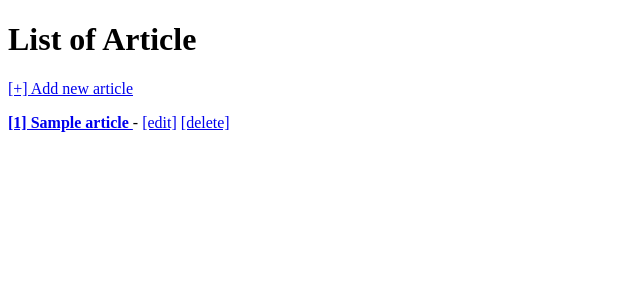
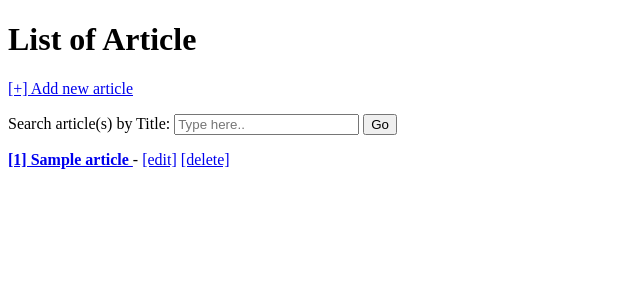
Before and after one commit to ekkyardian/php-ci-implementation, a CodeIgniter app: page /php-ci/ in a window 1280 px wide. Shown: the top 300 px of the page, without its empty margins (0-640 px from the left). Run offline with CodeIgniter, Linux system fonts and the light colour scheme; tables that the repository leaves empty or names only in its code hold one stand-in row (values such as "Sample post").

Commit message:
:hammer: Create fiture: search article

```diff
--- a/application/models/Article_model.php
+++ b/application/models/Article_model.php
@@ -10,11 +10,15 @@ class Article_model extends CI_Model
 
     public function getArticles()
     {
+        $filter = $this->input->get('search');
+        $this->db->like('title', $filter);
+
         return $this->db->get('article');
         /*
          * Kode query builder di atas sama dengan kode:
          * return $this->db->query("SELECT * FROM article");
          */
+
     }
 
     public function getSingleArticle($field, $value)
--- a/application/views/article.php
+++ b/application/views/article.php
@@ -12,6 +12,13 @@
 <p>
     <a href="<?php echo site_url('article/add'); ?>">[+] Add new article</a>
 </p>
+<form action="" method="get">
+    <p>
+        <label for="search">Search article(s) by Title: </label>
+        <input type="text" name="search" id="search" placeholder="Type here..">
+        <input type="submit" value="Go">
+    </p>
+</form>
 
 <?php
 
```
